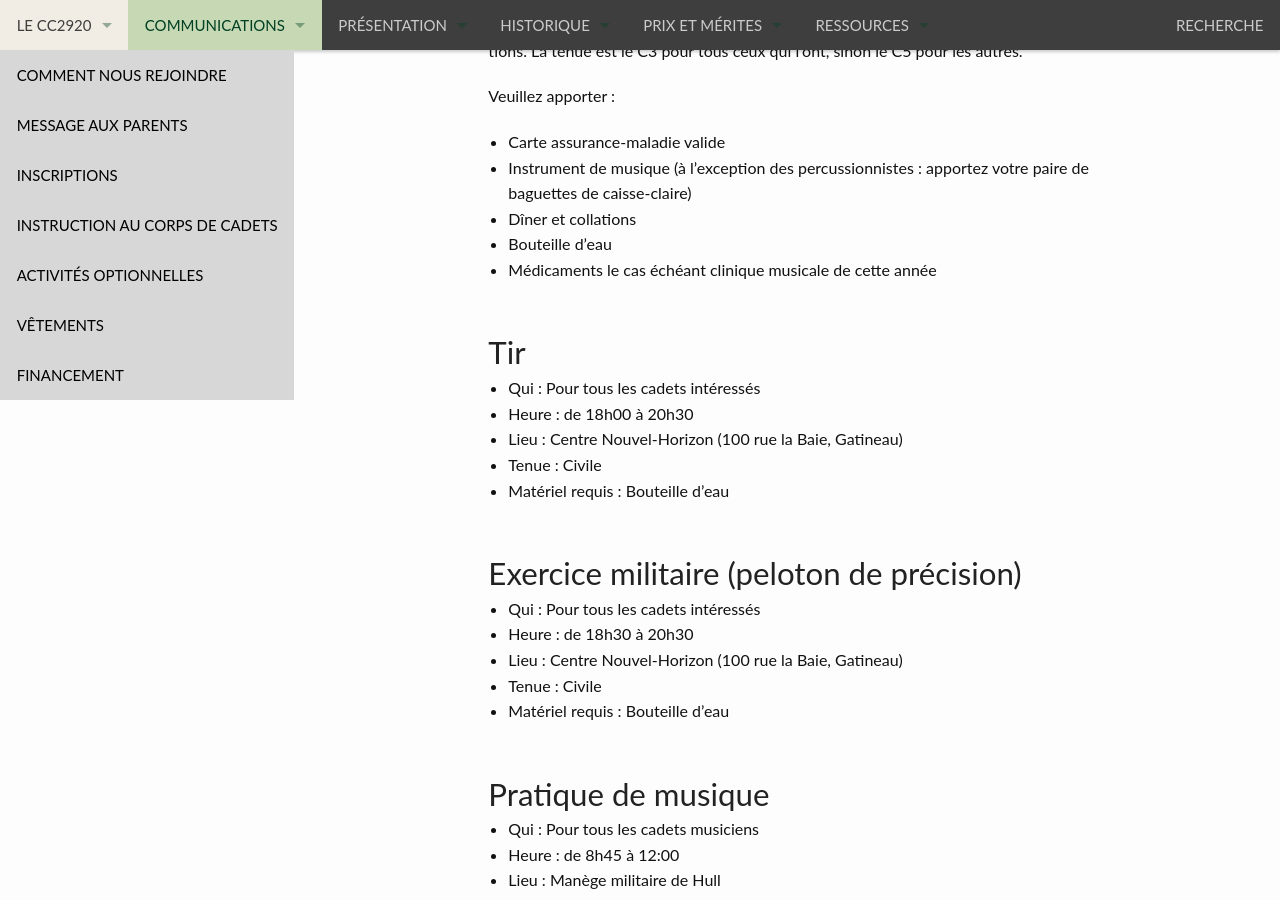
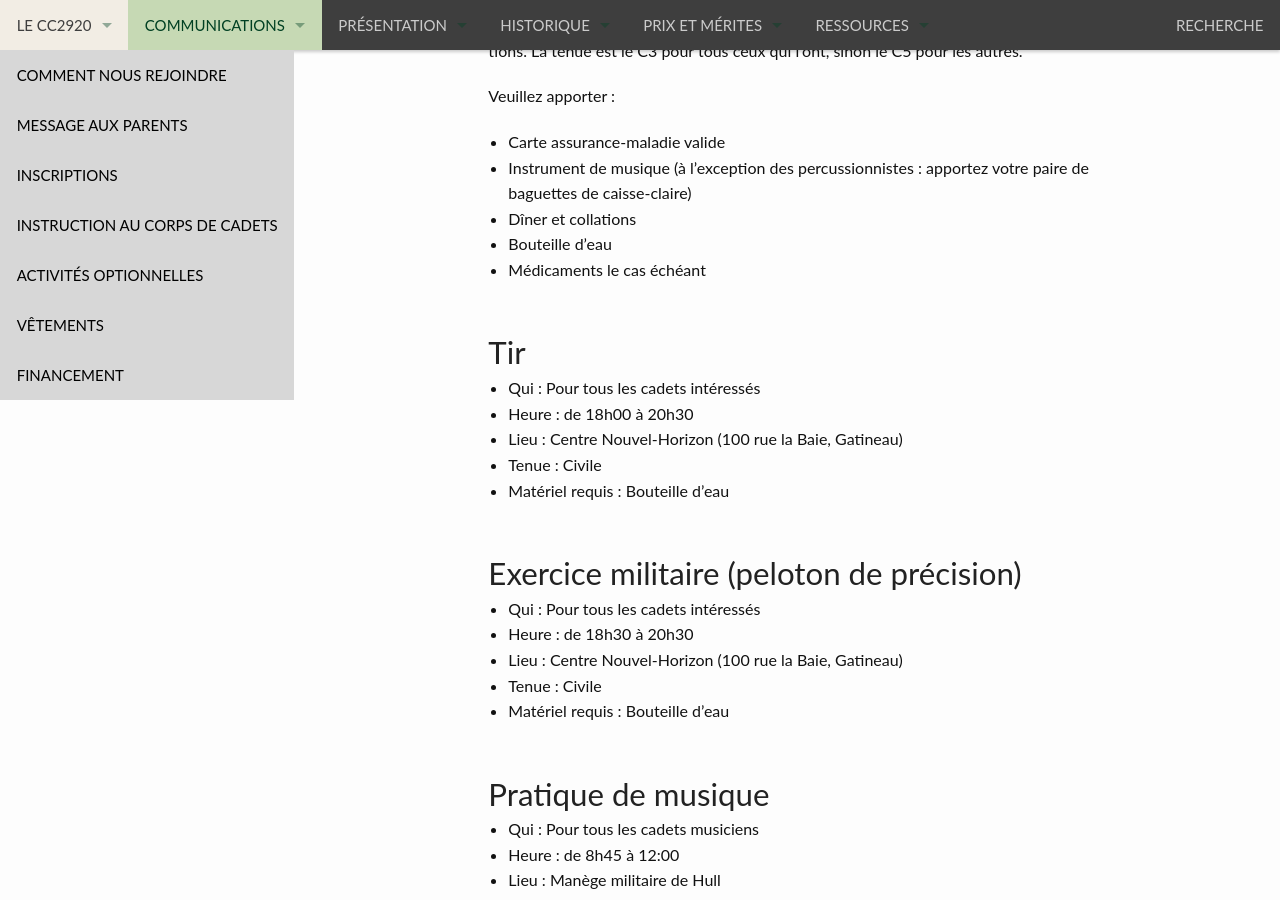
Before and after one commit to CC2920/web, a Jekyll site: the page built from _communications/messages.md, in a window 1280 px wide and 900 px high, scrolled down 1993 px. Built offline with Jekyll 4.4.1, drawn with Linux system fonts in a browser that asks for light colours.

Commit message:
Update messages.md

```diff
--- a/_communications/messages.md
+++ b/_communications/messages.md
@@ -57,8 +57,6 @@ Veuillez apporter :
  - Dîner et collations
  - Bouteille d'eau
  - Médicaments le cas échéant
- clinique musicale de cette année
-
 
 ## Tir
 
```
